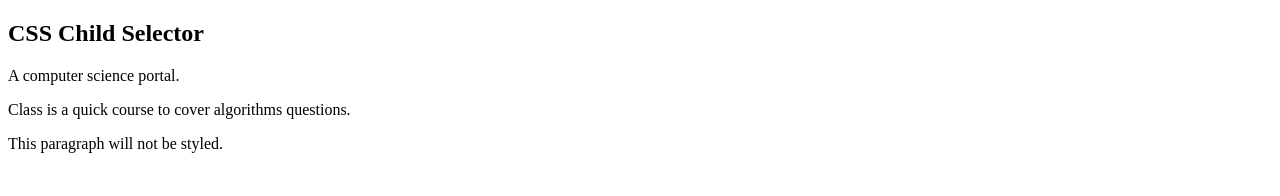
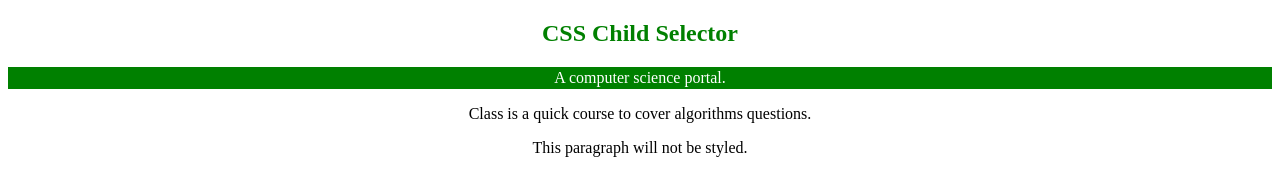
Before and after one commit to Aneiltz-2001/Activity-MK6-Css, a plain HTML site: page childSelector.html in a window 1280 px wide. Drawn offline with Linux system fonts and the light colour scheme.

Commit message:
Update child selector

```diff
--- a/childSelector.html
+++ b/childSelector.html
@@ -5,7 +5,7 @@
     <meta http-equiv="X-UA-Compatible" content="IE=edge">
     <meta name="viewport" content="width=device-width, initial-scale=1.0">
     <title>CSS Child Selector</title>
-    <link href="style.css" rel="stylesheet"/>
+    <link href="child.css" rel="stylesheet"/>
 </head>
 
 <body>
```
